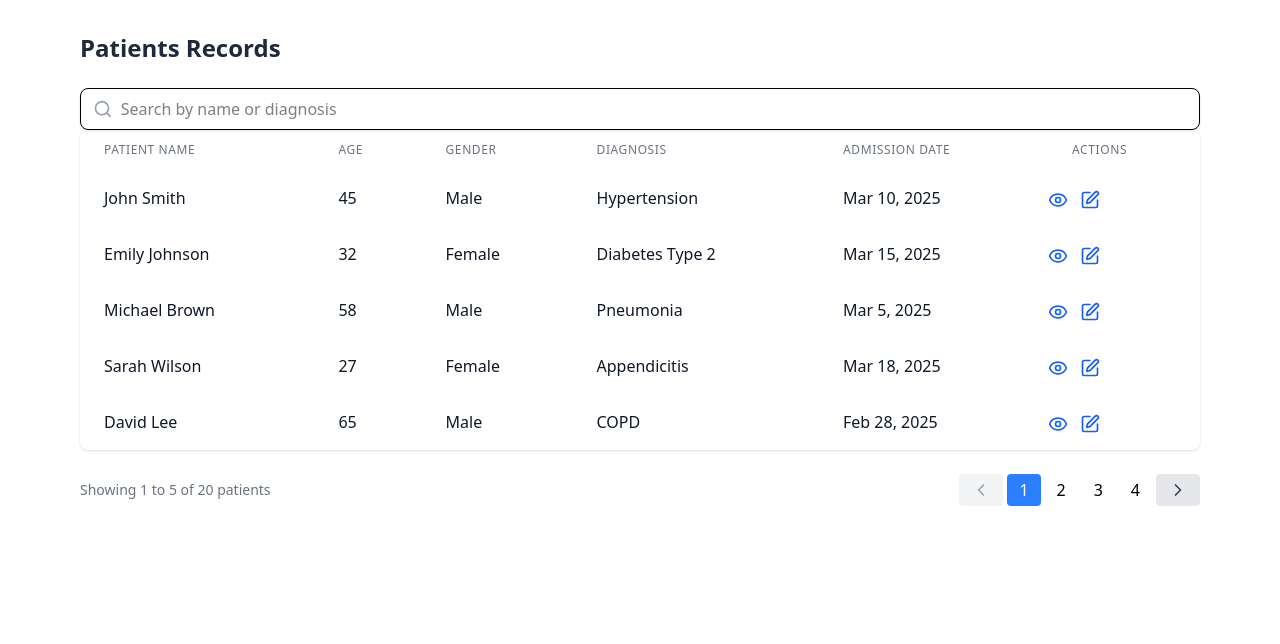
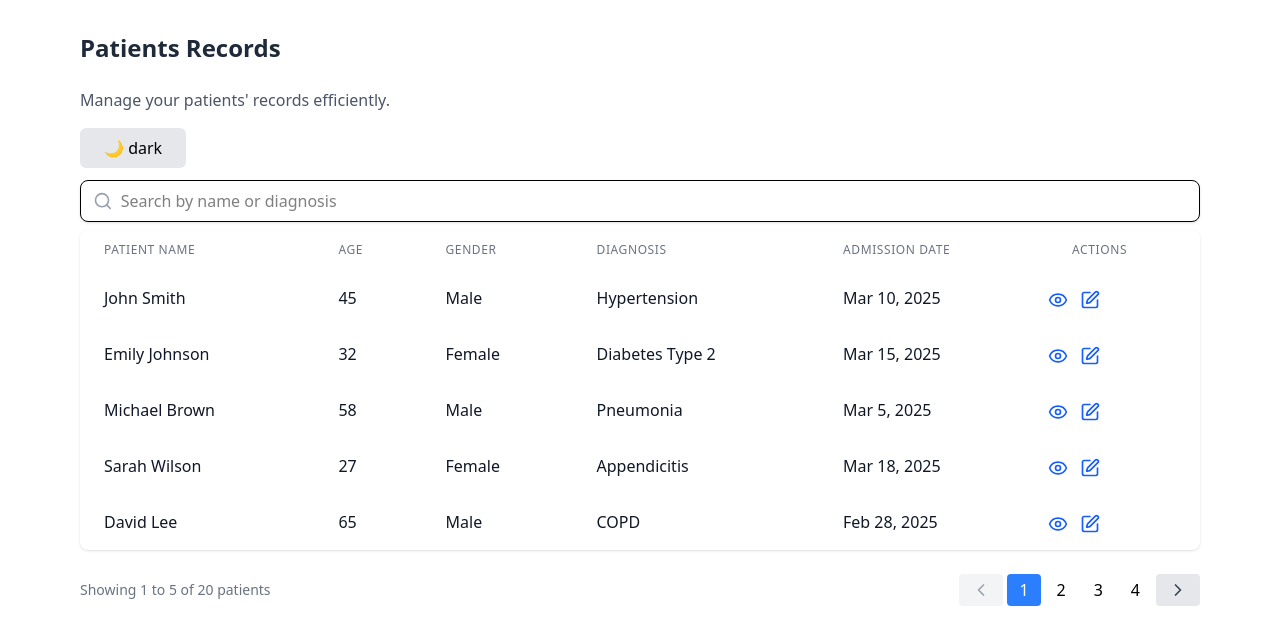
Before and after one commit to Opeyemi0001/patient-data-table, a React (Vite) app in the folder pagination-olivelabs/: page / in a window 1280 px wide. Shown: the top 644 px of the page. Built offline with nearby package versions, Linux system fonts and the light colour scheme.

Commit message:
feat: toggle dark/light mode

```diff
--- a/pagination-olivelabs/src/App.jsx
+++ b/pagination-olivelabs/src/App.jsx
@@ -1,12 +1,18 @@
 import PatientTable from "./components/PatientTable"
+import { ThemeProvider } from "./context/ThemeContext"
 
 function App() {
 
   return (
-    <div className="container mx-auto px-4 py-4" >
-     <PatientTable />
-
-    </div>
+    <>
+      <ThemeProvider>
+        <div className="min-h-screen w-full dark:bg-gray-900 dark:text-white bg-white">
+          <div className="container mx-auto px-4 py-4" >
+            <PatientTable />
+          </div>
+        </div>
+      </ThemeProvider>
+    </>
   )
 }
 
--- /dev/null
+++ b/pagination-olivelabs/src/components/DarkModeToggler.jsx
@@ -0,0 +1,13 @@
+import React from 'react'
+import { useDarkMode } from '../context/ThemeContext';
+
+const DarkModeToggler = () => {
+  const {darkMode, setDarkMode} = useDarkMode();
+  return (
+    <button onClick={()=> setDarkMode(!darkMode)} className='px-6 py-2 bg-gray-200 cursor-pointer dark:bg-white/10 rounded-md transition-all' >
+      {darkMode ? "☀️ light" : "🌙 dark"}
+    </button >
+  )
+}
+
+export default DarkModeToggler
--- a/pagination-olivelabs/src/components/PatientTable.jsx
+++ b/pagination-olivelabs/src/components/PatientTable.jsx
@@ -1,5 +1,6 @@
 import { useEffect, useState } from "react";
 import { ChevronUp, ChevronDown, Search, Eye, Edit, ChevronLeft, ChevronRight, X } from "lucide-react";
+import DarkModeToggler from "./DarkModeToggler";
 
 
 const mockPatients = [
@@ -148,12 +149,17 @@ function PatientTable() {
 
 
   return (
-    <div className="max-w-6xl mx-auto p-4">
-      <h1 className="text-2xl font-bold mb-6 text-gray-800">Patients Records</h1>
+    <div className="max-w-6xl mx-auto p-4  ">
+      <h1 className="text-2xl font-bold mb-6 text-gray-800 dark:text-white">Patients Records</h1>
+      <p className="text-gray-600 mb-4 dark:text-white">Manage your patients' records efficiently.</p>
+      <div className=" mb-3">
+        <DarkModeToggler />
+      </div>
+
 
       {/* search and filter */}
-      <div className="mb-relative">
-        <div className="flex items-center border rounded-lg px-3 py-2 bg-white shadow-sm">
+      <div className="mb-relative mb-2">
+        <div className="flex items-center border rounded-lg px-3 py-2 bg-white dark:bg-gray-800 shadow-sm">
           <Search className="text-gray-400 w-5 h-5" />
           <input
             type="text"
@@ -168,44 +174,44 @@ function PatientTable() {
       {/* Table  for medium and larger screens */}
       <div className="hidden md:block overflow-auto-x rounded-lg shadow">
         <table className="min-w-full divid-y divide-gray-200 gb-whites">
-          <thead className="gb-gray-50">
+          <thead className="">
             <tr>
               <th
                 scope="col"
-                className="px-6 py-3 text-left text-xs font-medium text-gray-500 uppercase tracking-wider cursor-pointer"
+                className="px-6 py-3 text-left text-xs font-medium text-gray-500  uppercase tracking-wider cursor-pointer"
                 onClick={() => requestSort('name')}>
                 Patient Name {getSortIcon('name')}
               </th>
 
               <th
                 scope="col"
-                className="px-6 py-3 text-left text-xs font-medium text-gray-500 uppercase tracking-wider cursor-pointer"
+                className="px-6 py-3 text-left text-xs font-medium text-gray-500 dark:text-white uppercase tracking-wider cursor-pointer"
                 onClick={() => requestSort('age')}
               >
                 Age {getSortIcon('age')}
               </th>
               <th
                 scope="col"
-                className="px-6 py-3 text-left text-xs font-medium text-gray-500 uppercase tracking-wider cursor-pointer"
+                className="px-6 py-3 text-left text-xs font-medium text-gray-500 dark:text-white uppercase tracking-wider cursor-pointer"
                 onClick={() => requestSort('gender')}
               >
                 Gender {getSortIcon('gender')}
               </th>
               <th
                 scope="col"
-                className="px-6 py-3 text-left text-xs font-medium text-gray-500 uppercase tracking-wider cursor-pointer"
+                className="px-6 py-3 text-left text-xs font-medium text-gray-500 dark:text-white uppercase tracking-wider cursor-pointer"
                 onClick={() => requestSort('diagnosis')}
               >
                 Diagnosis {getSortIcon('diagnosis')}
               </th>
               <th
                 scope="col"
-                className="px-6 py-3 text-left text-xs font-medium text-gray-500 uppercase tracking-wider cursor-pointer"
+                className="px-6 py-3 text-left text-xs font-medium text-gray-500 dark:text-white uppercase tracking-wider cursor-pointer"
                 onClick={() => requestSort('admissionDate')}
               >
                 Admission Date {getSortIcon('admissionDate')}
               </th>
-              <th scope="col" className="px-6 py-3 text-left text-xs font-medium text-gray-500 uppercase tracking-wider" >
+              <th scope="col" className="px-6 py-3 text-left text-xs font-medium text-gray-500 dark:text-white uppercase tracking-wider" >
                 Actions
               </th>
             </tr>
@@ -213,21 +219,21 @@ function PatientTable() {
 
           <tbody>
             {currentPatients.map((patient) => (
-              <tr key={patient.id} className="hover:bg-gray-50">
+              <tr key={patient.id} className="hover:bg-gray-50 dark:hover:bg-gray-700">
                 <td className="px-6 py-4 whitespace-nowrap" >
-                  <div className="font-medium text-gray-900">{patient.name}</div>
+                  <div className="font-medium text-gray-900 dark:text-white">{patient.name}</div>
                 </td>
                 <td className="px-6 py-4 whitespace-nowrap" >
-                  <div className="font-medium text-gray-900">{patient.age}</div>
+                  <div className="font-medium text-gray-900 dark:text-white">{patient.age}</div>
                 </td>
                 <td className="px-6 py-4 whitespace-nowrap" >
-                  <div className="font-medium text-gray-900">{patient.gender}</div>
+                  <div className="font-medium text-gray-900 dark:text-white">{patient.gender}</div>
                 </td>
                 <td className="px-6 py-4 whitespace-nowrap" >
-                  <div className="font-medium text-gray-900">{patient.diagnosis}</div>
+                  <div className="font-medium text-gray-900 dark:text-white">{patient.diagnosis}</div>
                 </td>
                 <td className="px-6 py-4 whitespace-nowrap" >
-                  <div className="font-medium text-gray-900">{formatDate(patient.admissionDate)}</div>
+                  <div className="font-medium text-gray-900 dark:text-white">{formatDate(patient.admissionDate)}</div>
                 </td>
                 <td>
                   <button
--- /dev/null
+++ b/pagination-olivelabs/src/context/ThemeContext.jsx
@@ -0,0 +1,25 @@
+import {createContext, useContext, useEffect, useState } from "react";
+
+const ThemeContext = createContext('light');
+
+export const ThemeProvider = ({children}) => {
+  const [darkMode, setDarkMode] = useState(localStorage.getItem('theme') === 'dark');
+
+  useEffect(() => {
+    if (darkMode) {
+      document.documentElement.classList.add('dark');
+      localStorage.setItem('theme', 'dark');
+    } else {
+      document.documentElement.classList.remove('dark');
+      localStorage.setItem('theme', 'light');
+    }
+  }, [darkMode]);
+
+  return (
+    <ThemeContext.Provider value={{darkMode, setDarkMode}}>
+      {children}
+    </ThemeContext.Provider>
+  )
+}
+
+export const useDarkMode = () => useContext(ThemeContext);
--- a/pagination-olivelabs/src/index.css
+++ b/pagination-olivelabs/src/index.css
@@ -3,6 +3,7 @@
 @theme {
   --color-chestnut:#973F29;
 }
+@custom-variant dark (&:where(.dark, .dark *));
 
 @layer components {
   .Btn {
```
Also changed, not shown: pagination-olivelabs/src/components/EditPatientModal.jsx (deleted), pagination-olivelabs/src/components/Pagination.jsx (deleted), 1 other file (tests, documents, lock files or other folders).
